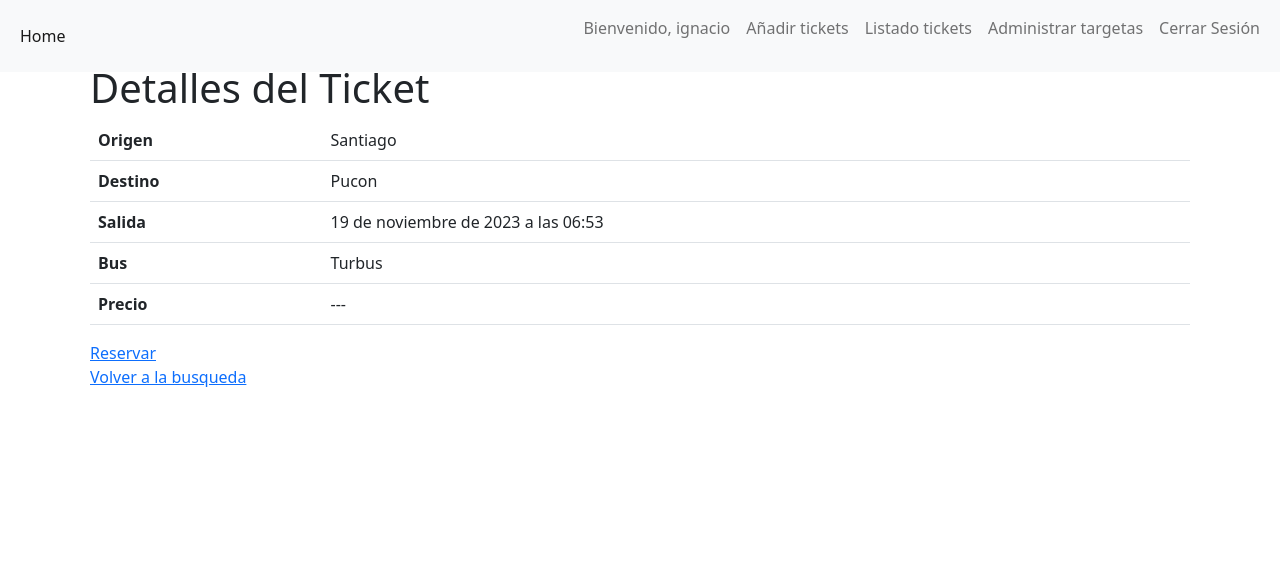
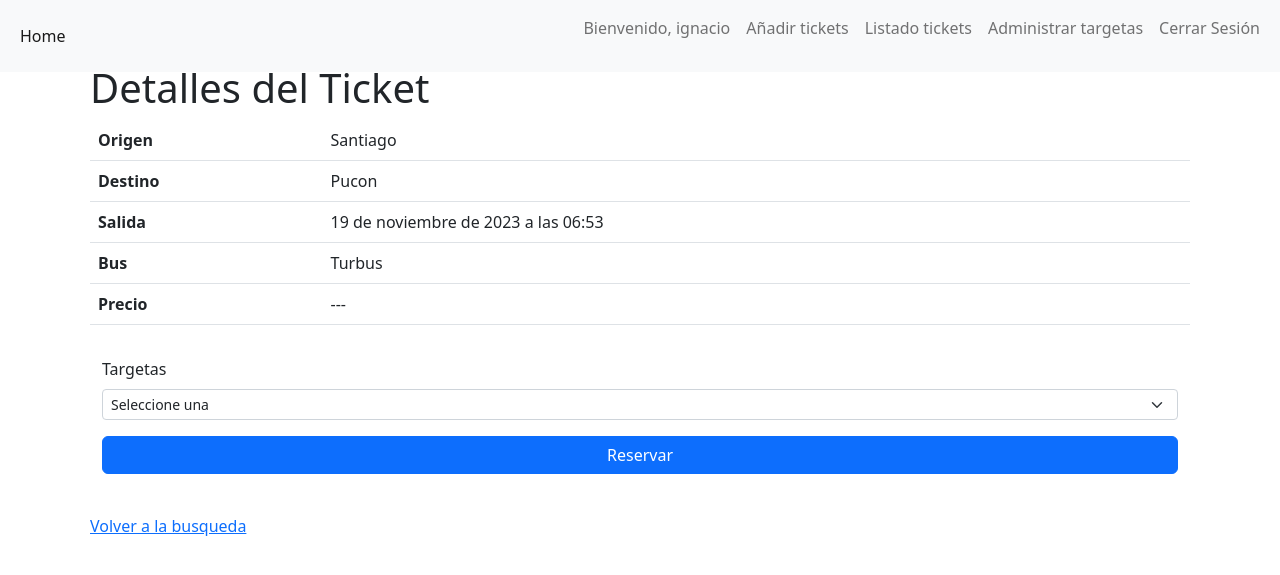
Before and after one commit to GabrielLacunza/TicketApp, a Django app: page /ticket/ticket/23b7b307-37b8-423d-865f-61b66d9b9b98/ in a window 1280 px wide. Shown: the top 575 px of the page. Run offline with Django 4.2, Linux system fonts and the light colour scheme; a user stored in the database is signed in; data comes from the database, SQL or seed files in the repository; tables that the repository leaves empty hold one stand-in row (values such as "Sample post").

Commit message:
agregado uso de targeta en la reserva

```diff
--- a/TicketApp/templates/detalle_ticket.html
+++ b/TicketApp/templates/detalle_ticket.html
@@ -29,7 +29,34 @@
             <!-- Add other ticket details as needed -->
 
         </table>
-        <a href="{% url 'reserva_ticket' ticket.numero_ticket %}">Reservar</a>
+        <div class="container">
+            <form method="post">
+                {% csrf_token %}
+                <div class="mb-3 row">
+                </div>
+                <div class="mb-3">
+                    <label for="Targetas" class="form-label">Targetas</label>
+                    <select class="form-select form-select-sm" name="Targetas" id="Targetas" required>
+                        <option value="">Seleccione una</option>
+                        {% if targetas %}
+                            {% for targeta in targetas %}
+                                <option value="{{targeta.nombreTargeta}}">{{targeta.nombreTargeta}} - {{targeta.tipoTargeta}}</option>
+                            {% endfor %}
+                        {% else %}
+                            <option value="">No hay targetas, por favor cree alguna targeta</option>
+                        {% endif %}
+                    </select>
+                </div>
+                <div class="mb-3 row">
+                    <div class="d-grid gap-2">
+                      <button type="submit" name="Reservar" id="Reservar" class="btn btn-primary">
+                        Reservar
+                      </button>
+                    </div>
+
+                </div>
+            </form>
+        </div>
         <br>
         <a href="{% url 'home' %}">Volver a la busqueda</a>
     </div>
--- a/TicketApp/ticket/views.py
+++ b/TicketApp/ticket/views.py
@@ -6,8 +6,8 @@ from django.urls import reverse_lazy
 from django.views.generic import ListView, CreateView, UpdateView, DeleteView
 from qrcode import *
 from django.conf import settings
+from core.models import Targetas
 import json
-import time
 # Create your views here.
 
 class TicketCreate(CreateView):
@@ -93,7 +93,14 @@ def formulariotickets(request):
 # Funcion para visualizar con detalle el ticket antes de reservarlo
 def ticket_detalle(request, numero_ticket):
     ticket = get_object_or_404(Ticket, numero_ticket=numero_ticket)
-    return render(request, 'detalle_ticket.html', {'ticket': ticket})
+    targetas = Targetas.objects.filter(duenno=request.user)
+
+    if request.method == "POST":
+        data = request.POST
+        if Targetas.objects.get(nombreTargeta=data["Targetas"]):
+            return redirect("reserva_ticket", numero_ticket=numero_ticket)
+
+    return render(request, 'detalle_ticket.html', {'ticket': ticket, "targetas": targetas})
 
 # Funcion para asignar el ticket al usuario y el status de dicho ticket a 'Reservado'
 def reserva_ticket(request, numero_ticket):
```
Also changed, not shown: README.md.
